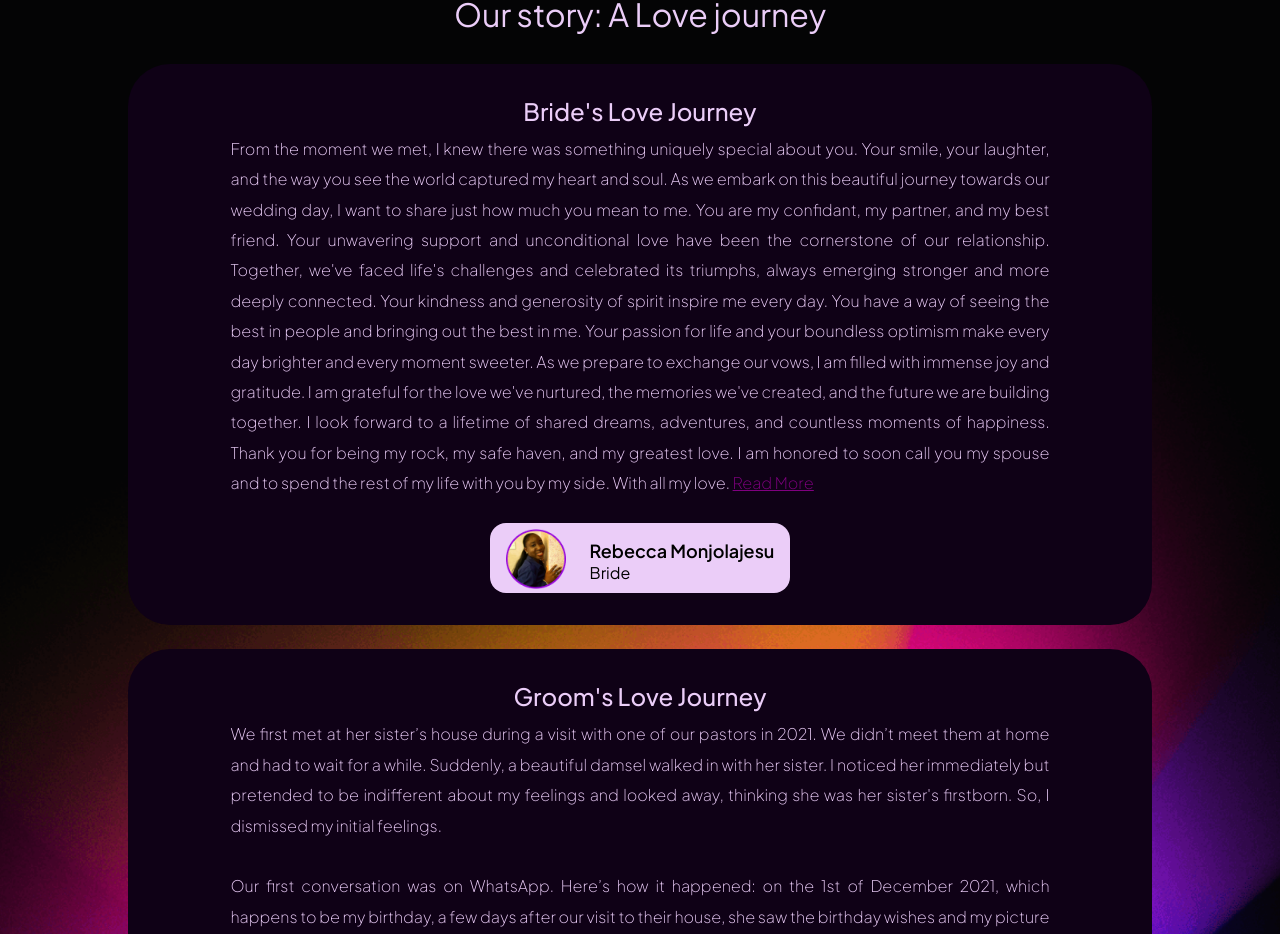
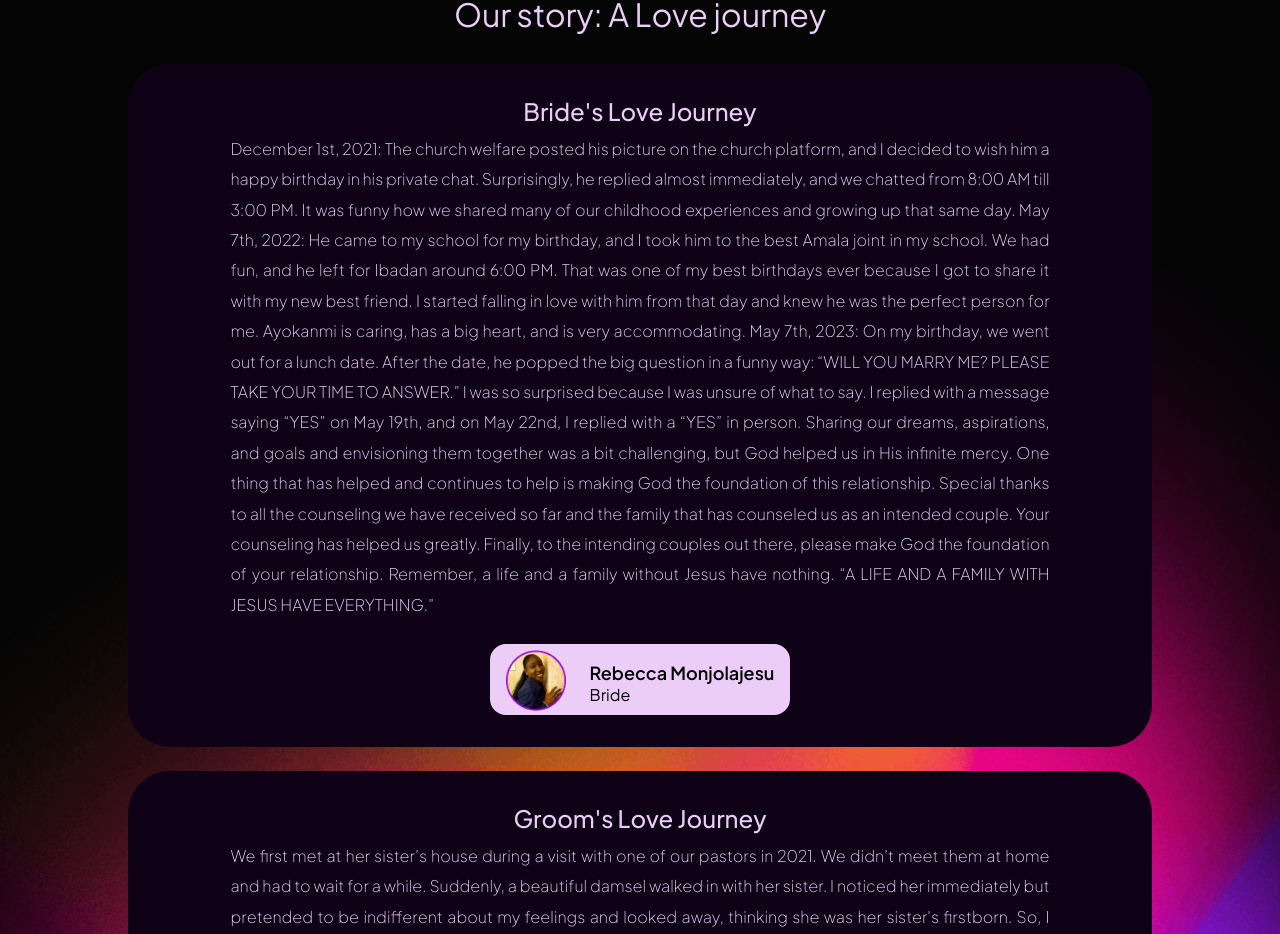
Before and after one commit to Samorano2022/wedding, an Angular app: page /home in a window 1280 px wide. Shown: the part 1592-2526 px from the top of the page. Built offline with nearby package versions, Linux system fonts and the light colour scheme; a web font is replaced by a local one.

Commit message:
story update

```diff
--- a/src/app/story/story.component.html
+++ b/src/app/story/story.component.html
@@ -1,4 +1,12 @@
-<div class="story" id="story"  style="background: url(../../assets/storybgg.png); background-repeat: no-repeat; background-size: cover;">
+<div
+  class="story"
+  id="story"
+  style="
+    background: url(../../assets/storybgg.png);
+    background-repeat: no-repeat;
+    background-size: cover;
+  "
+>
   <div class="story__container">
     <div class="heading__title">Our story: A Love journey</div>
     <div class="story__body">
@@ -7,26 +15,33 @@
           <div class="top">
             <h2>Bride's Love Journey</h2>
             <p>
-              From the moment we met, I knew there was something uniquely
-              special about you. Your smile, your laughter, and the way you see
-              the world captured my heart and soul. As we embark on this
-              beautiful journey towards our wedding day, I want to share just
-              how much you mean to me. You are my confidant, my partner, and my
-              best friend. Your unwavering support and unconditional love have
-              been the cornerstone of our relationship. Together, we've faced
-              life's challenges and celebrated its triumphs, always emerging
-              stronger and more deeply connected. Your kindness and generosity
-              of spirit inspire me every day. You have a way of seeing the best
-              in people and bringing out the best in me. Your passion for life
-              and your boundless optimism make every day brighter and every
-              moment sweeter. As we prepare to exchange our vows, I am filled
-              with immense joy and gratitude. I am grateful for the love we've
-              nurtured, the memories we've created, and the future we are
-              building together. I look forward to a lifetime of shared dreams,
-              adventures, and countless moments of happiness. Thank you for
-              being my rock, my safe haven, and my greatest love. I am honored
-              to soon call you my spouse and to spend the rest of my life with
-              you by my side. With all my love. <span (click)="onBride()">Read More</span>
+              December 1st, 2021: The church welfare posted his picture on the
+              church platform, and I decided to wish him a happy birthday in his
+              private chat. Surprisingly, he replied almost immediately, and we
+              chatted from 8:00 AM till 3:00 PM. It was funny how we shared many
+              of our childhood experiences and growing up that same day. May
+              7th, 2022: He came to my school for my birthday, and I took him to
+              the best Amala joint in my school. We had fun, and he left for
+              Ibadan around 6:00 PM. That was one of my best birthdays ever
+              because I got to share it with my new best friend. I started
+              falling in love with him from that day and knew he was the perfect
+              person for me. Ayokanmi is caring, has a big heart, and is very
+              accommodating. May 7th, 2023: On my birthday, we went out for a
+              lunch date. After the date, he popped the big question in a funny
+              way: “WILL YOU MARRY ME? PLEASE TAKE YOUR TIME TO ANSWER.” I was
+              so surprised because I was unsure of what to say. I replied with a
+              message saying “YES” on May 19th, and on May 22nd, I replied with
+              a “YES” in person. Sharing our dreams, aspirations, and goals and
+              envisioning them together was a bit challenging, but God helped us
+              in His infinite mercy. One thing that has helped and continues to
+              help is making God the foundation of this relationship. Special
+              thanks to all the counseling we have received so far and the
+              family that has counseled us as an intended couple. Your
+              counseling has helped us greatly. Finally, to the intending
+              couples out there, please make God the foundation of your
+              relationship. Remember, a life and a family without Jesus have
+              nothing. “A LIFE AND A FAMILY WITH JESUS HAVE EVERYTHING.”
+              <!-- <span (click)="onBride()">Read More</span> -->
             </p>
           </div>
 
@@ -50,13 +65,29 @@
           <div class="top">
             <h2>Groom's Love Journey</h2>
             <p>
-                We first met at her sister’s house during a visit with one of our pastors in 2021. We didn’t meet them at home and had to wait for a while. Suddenly, a beautiful damsel walked in with her sister. I noticed her immediately but pretended to be indifferent about my feelings and looked away, thinking she was her sister's firstborn. So, I dismissed my initial feelings.
-                <br>
-                <br>
-                Our first conversation was on WhatsApp. Here’s how it happened: on the 1st of December 2021, which happens to be my birthday, a few days after our visit to their house, she saw the birthday wishes and my picture on the church platform. She decided to slide into my DMs to send her birthday wishes, thank me for the visit, and send a gift.
-                <br>
-                <br>
-                We started chatting, and our discussions were often full of funny moments. I discovered she liked expressing herself and talking about her day, especially about her lectures since she was still an undergraduate at that time. She was a pleasant soul to be with, and I felt that even through our chats. Our friendship grew stronger, and we found ourselves chatting almost every day. We instantly felt a connection.
+              We first met at her sister’s house during a visit with one of our
+              pastors in 2021. We didn’t meet them at home and had to wait for a
+              while. Suddenly, a beautiful damsel walked in with her sister. I
+              noticed her immediately but pretended to be indifferent about my
+              feelings and looked away, thinking she was her sister's firstborn.
+              So, I dismissed my initial feelings.
+              <br />
+              <br />
+              Our first conversation was on WhatsApp. Here’s how it happened: on
+              the 1st of December 2021, which happens to be my birthday, a few
+              days after our visit to their house, she saw the birthday wishes
+              and my picture on the church platform. She decided to slide into
+              my DMs to send her birthday wishes, thank me for the visit, and
+              send a gift.
+              <br />
+              <br />
+              We started chatting, and our discussions were often full of funny
+              moments. I discovered she liked expressing herself and talking
+              about her day, especially about her lectures since she was still
+              an undergraduate at that time. She was a pleasant soul to be with,
+              and I felt that even through our chats. Our friendship grew
+              stronger, and we found ourselves chatting almost every day. We
+              instantly felt a connection.
               <span (click)="onGroom()">Read More</span>
             </p>
           </div>
```
Lines whose indentation alone changed are shown as unchanged.
